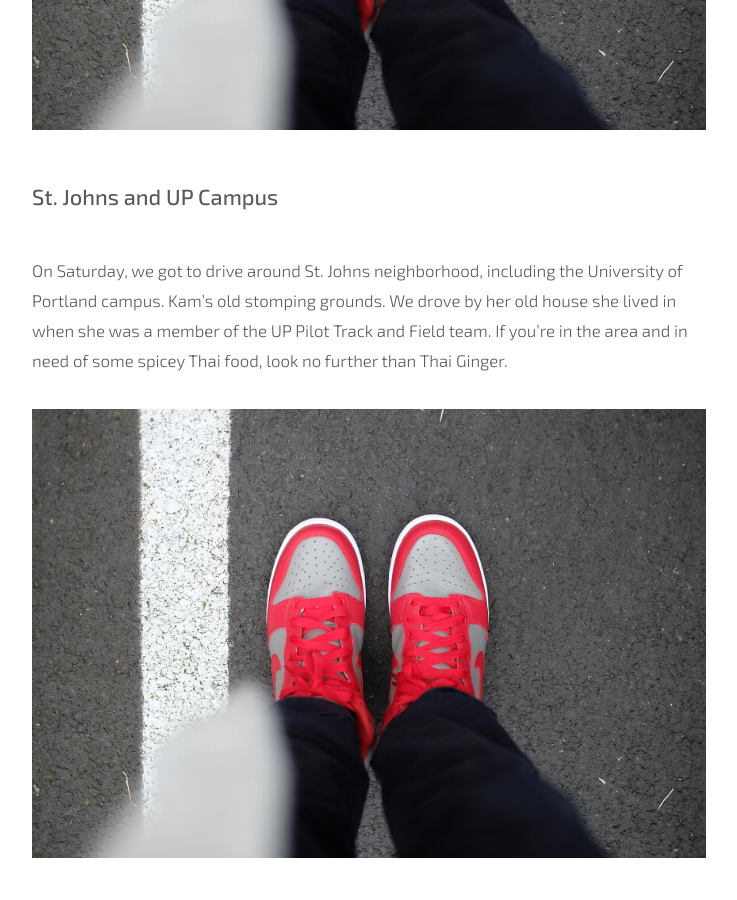
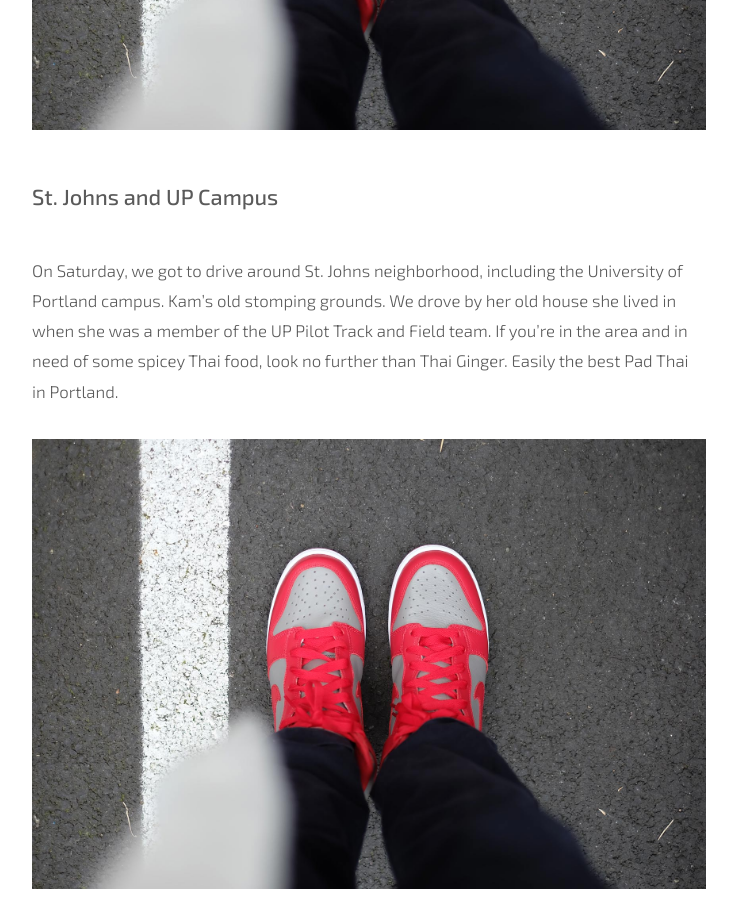
Before and after one commit to PHironaka/Miru-Blog, a Jekyll site: the page built from _posts/2016-06-04-nothing-beats-a-sunny-portlandia.markdown, in a window 1280 px wide and 900 px high, scrolled down 1253 px. Shown: the whole window, without its empty margins (271-1008 px from the left). Built offline with Jekyll 4.4.1, drawn with Linux system fonts in a browser that asks for light colours; some web fonts are replaced; a script that is not in the unit is left out; comment, search, counter and statistics services are not loaded.

Commit message:
Updated Nothing Beats A Sunny Portlandia

```diff
--- a/_posts/2016-06-04-nothing-beats-a-sunny-portlandia.markdown
+++ b/_posts/2016-06-04-nothing-beats-a-sunny-portlandia.markdown
@@ -25,6 +25,6 @@ While the allure of the experience has faded in recent years, it's still has its
 
 # St. Johns and UP Campus
 
-On Saturday, we got to drive around St. Johns neighborhood, including the University of Portland campus. Kam's old stomping grounds. We drove by her old house she lived in when she was a member of the UP Pilot Track and Field team. If you're in the area and in need of some spicey Thai food, look no further than Thai Ginger.
+On Saturday, we got to drive around St. Johns neighborhood, including the University of Portland campus. Kam's old stomping grounds. We drove by her old house she lived in when she was a member of the UP Pilot Track and Field team. If you're in the area and in need of some spicey Thai food, look no further than Thai Ginger. Easily the best Pad Thai in Portland.
 
 ![DSCF6930.JPG](/uploads/DSCF6930.JPG)
```
